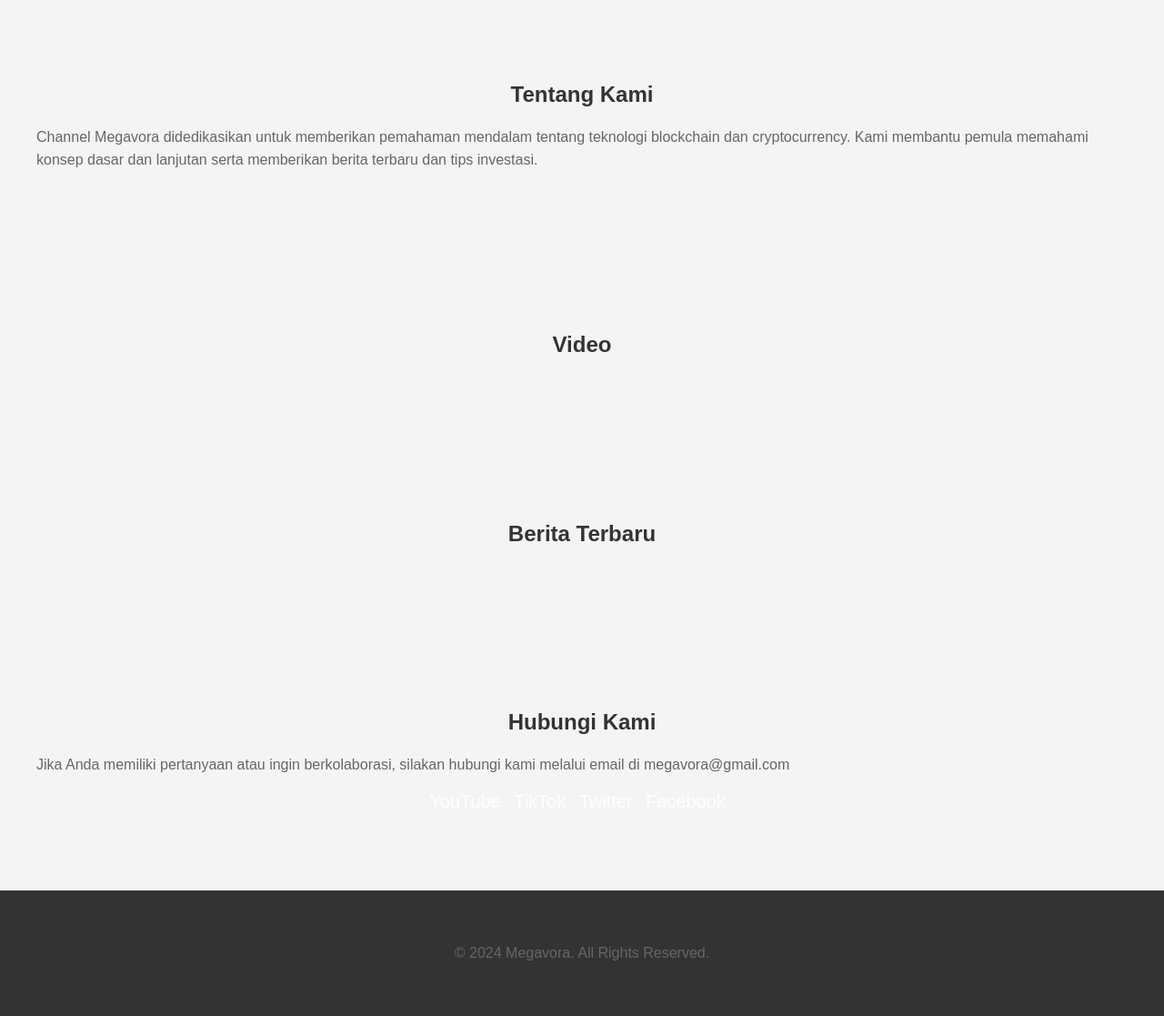
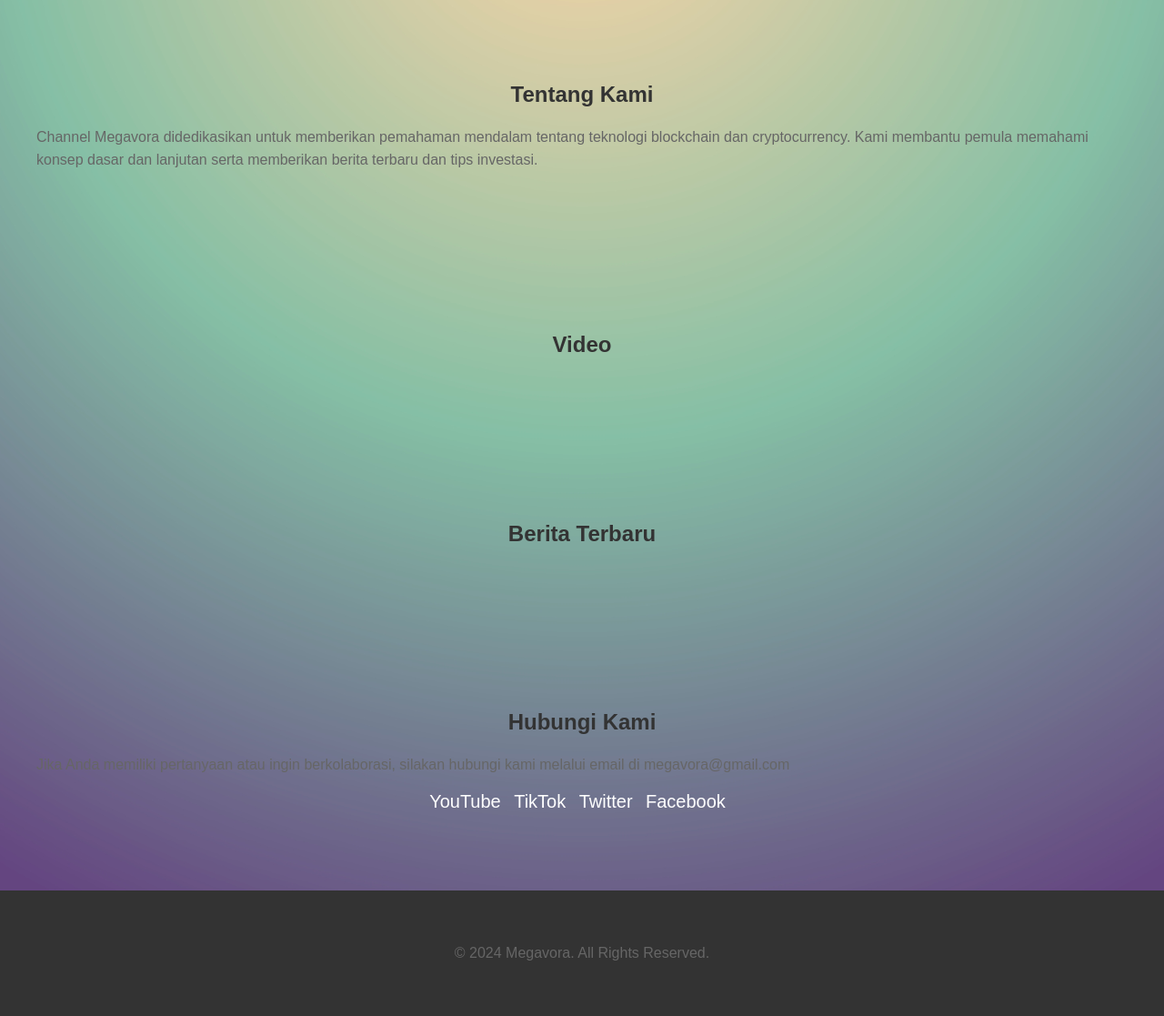
Before and after one commit to Pandiregun/megavora.io, a PHP site: page / in a window 1280 px wide. Shown: the part 154-1271 px from the top of the page at 91% size. Run offline with PHP 8.4, Linux system fonts and the light colour scheme.

Commit message:
Update styles.css

```diff
--- a/styles.css
+++ b/styles.css
@@ -1,10 +1,10 @@
-/* styles.css */
-
 body {
     font-family: Arial, sans-serif;
     margin: 0;
     padding: 0;
-    background-color: RGB(244,244,244);
+    background-image: url('Assets/latar.jpg');
+    background-size: cover; /* agar gambar selalu menutupi seluruh laman */
+    background-position: center; /* agar gambar terletak di tengah laman */
 }
 
 header {
```
